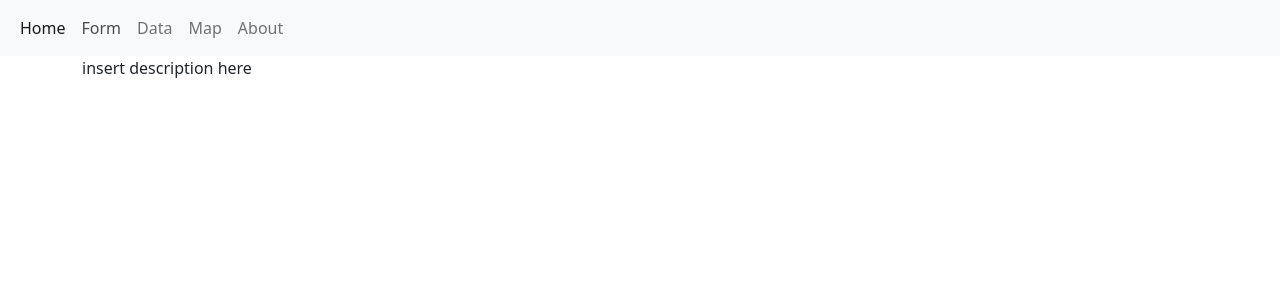
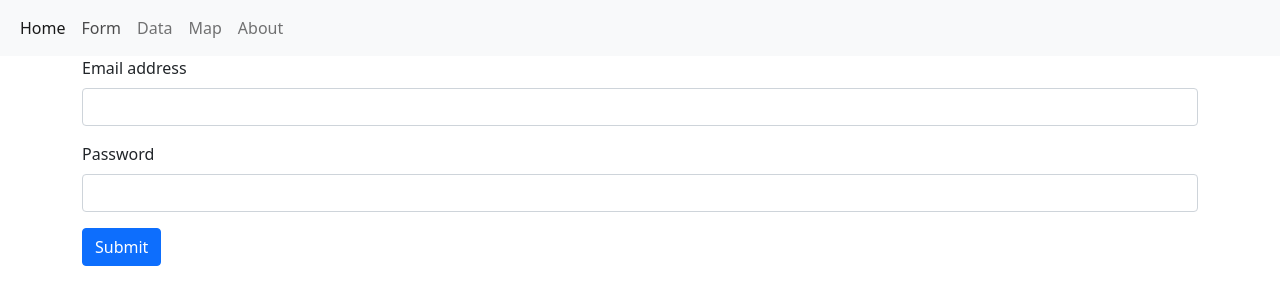
Before and after one commit to sergiuBuru/IT202-Spring2021-project1, a plain HTML site: page index.html in a window 1280 px wide. Both pictures are taken after a click on the link "Form". Drawn offline with nearby package versions, Linux system fonts and the light colour scheme; no server answers.

Commit message:
Added a function to remove all nodes in the container. Added a function to add the form to the conatiner when the Form nav item is clicked

```diff
--- a/index.html
+++ b/index.html
@@ -64,8 +64,49 @@
         loadHomeScreen();
       }
 
+      //Credit: https://www.javascripttutorial.net/dom/manipulating/remove-all-child-nodes/
+      var removeAllChildNodes = function (parent) {
+        while (parent.firstChild) {
+          parent.removeChild(parent.firstChild);
+        }
+      }
+
+      //Clear the container and add the form to it
+      var addForm = function() {
+        removeAllChildNodes(bodyContainer);
+        bodyContainer.appendChild(form);
+      }
+
+      //Things to include in form: sq_ft, community_area_name
+      var form = document.createElement("form");
+      form.innerHTML = `
+        <div class="mb-3">
+          <label for="exampleInputEmail1" class="form-label">Email address</label>
+          <input type="email" class="form-control" id="exampleInputEmail1" aria-describedby="emailHelp">
+        </div>
+        <div class="mb-3">
+          <label for="exampleInputPassword1" class="form-label">Password</label>
+          <input type="password" class="form-control" id="exampleInputPassword1">
+        </div>
+        <button type="submit" class="btn btn-primary">Submit</button>`;
+
+      var formNavItem = document.querySelector("#form-nav-item");
+      formNavItem.addEventListener("click", addForm);
+
+        //bodyContainer.appendChild(form);
+
+
+
+      fetch("https://data.cityofchicago.org/resource/aksk-kvfp.json")
+        .then(response => response.json())
+        .then( data => {
+          data.forEach(element => {
+            console.log(element);
+          });
+        });
 
     </script>
+
     <!-- Optional JavaScript; choose one of the two! -->
 
     <!-- Option 1: Bootstrap Bundle with Popper -->
```
